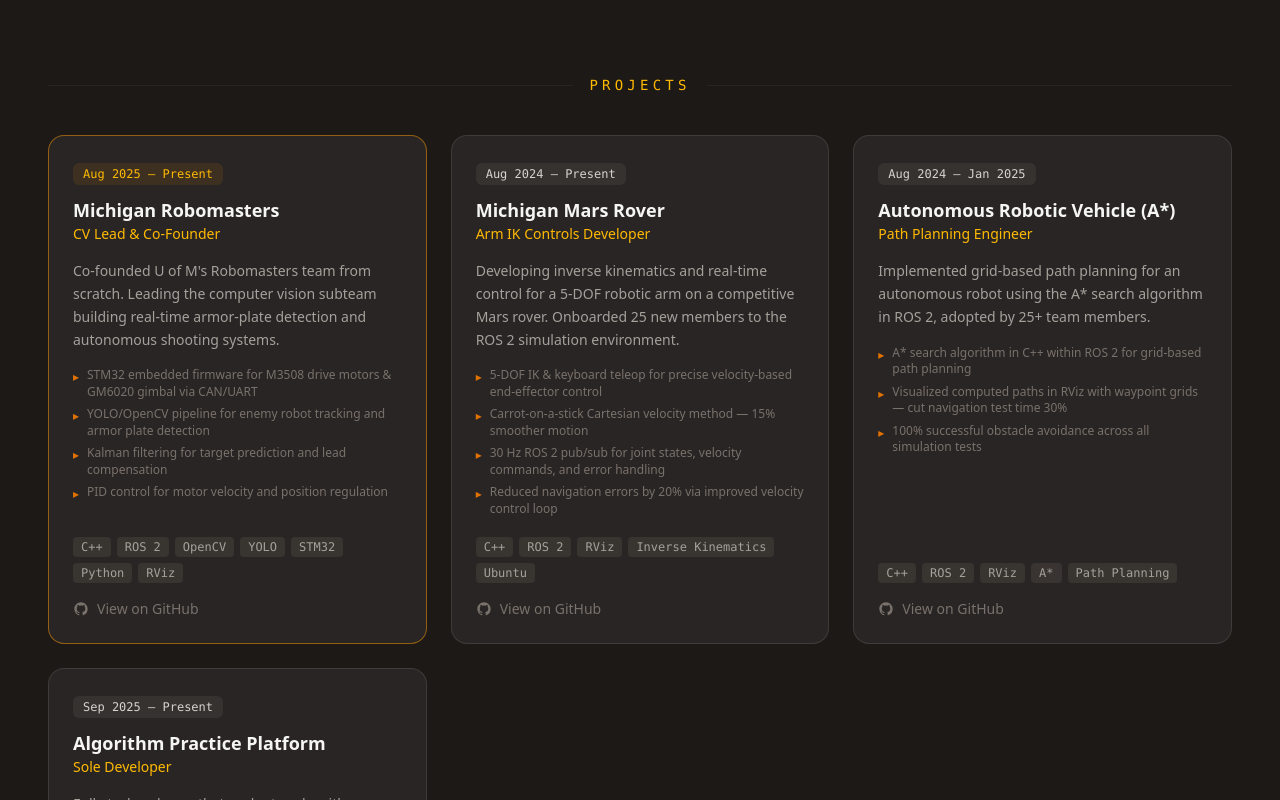
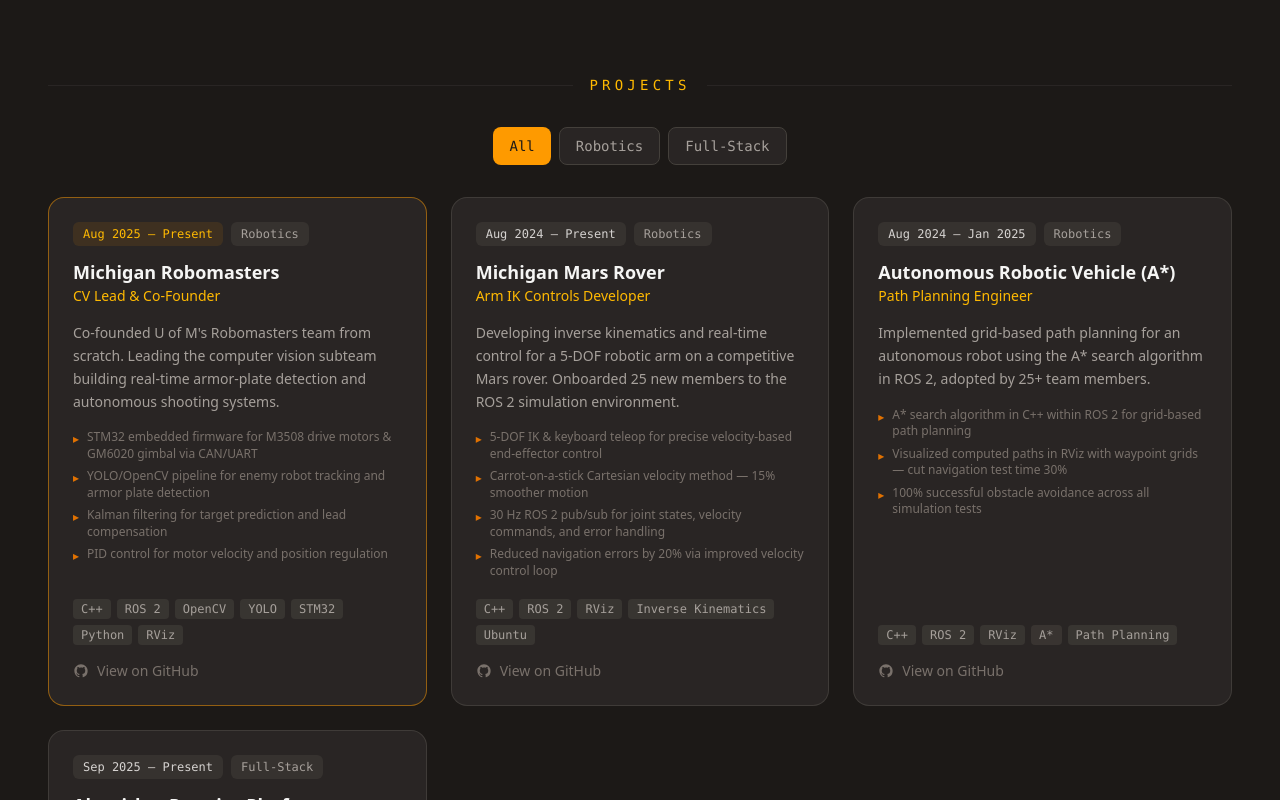
Before and after one commit to tanish200614/my-website, a Next.js app: page / in a window 1280 px wide. Shown: the part 2100-2900 px from the top of the page. Built offline with nearby package versions, Linux system fonts and the light colour scheme.

Commit message:
Add project categories

```diff
--- a/components/Projects.tsx
+++ b/components/Projects.tsx
@@ -1,11 +1,14 @@
 'use client';
 
-import { useRef } from 'react';
-import { motion, useInView } from 'framer-motion';
+import { useRef, useState } from 'react';
+import { motion, useInView, AnimatePresence } from 'framer-motion';
 import { SectionLabel } from './About';
 
-const projects = [
+type Tag = 'All' | 'Robotics' | 'Full-Stack';
+
+const projects: { tag: Tag; title: string; role: string; period: string; description: string; bullets: string[]; stack: string[]; github: string; accent: string; badge: string }[] = [
   {
+    tag: 'Robotics',
     title: 'Michigan Robomasters',
     role: 'CV Lead & Co-Founder',
     period: 'Aug 2025 – Present',
@@ -23,6 +26,7 @@
     badge: 'bg-amber-500/10 text-amber-400',
   },
   {
+    tag: 'Robotics',
     title: 'Michigan Mars Rover',
     role: 'Arm IK Controls Developer',
     period: 'Aug 2024 – Present',
@@ -40,6 +44,7 @@
     badge: 'bg-stone-700/50 text-stone-300',
   },
   {
+    tag: 'Robotics',
     title: 'Autonomous Robotic Vehicle (A*)',
     role: 'Path Planning Engineer',
     period: 'Aug 2024 – Jan 2025',
@@ -56,6 +61,7 @@
     badge: 'bg-stone-700/50 text-stone-300',
   },
   {
+    tag: 'Full-Stack',
     title: 'Algorithm Practice Platform',
     role: 'Sole Developer',
     period: 'Sep 2025 – Present',
@@ -74,25 +80,53 @@
   },
 ];
 
+const TABS: Tag[] = ['All', 'Robotics', 'Full-Stack'];
+
 export default function Projects() {
   const ref = useRef(null);
   const inView = useInView(ref, { once: true, amount: 0.1 });
+  const [active, setActive] = useState<Tag>('All');
+
+  const filtered = active === 'All' ? projects : projects.filter(p => p.tag === active);
 
   return (
     <section id="projects" className="py-28 px-6 lg:px-12 max-w-7xl mx-auto">
       <SectionLabel>Projects</SectionLabel>
 
-      <div ref={ref} className="mt-10 grid md:grid-cols-3 gap-6">
-        {projects.map((p, i) => (
+      {/* Filter tabs */}
+      <div className="mt-8 flex flex-wrap gap-2 justify-center">
+        {TABS.map(tab => (
+          <button
+            key={tab}
+            onClick={() => setActive(tab)}
+            className={`px-4 py-2 rounded-lg text-sm font-medium font-mono transition-all duration-200 ${
+              active === tab
+                ? 'bg-amber-500 text-stone-900'
+                : 'bg-stone-800 text-stone-400 hover:text-amber-400 hover:bg-stone-700 border border-stone-700'
+            }`}
+          >
+            {tab}
+          </button>
+        ))}
+      </div>
+
+      <div ref={ref} className="mt-8 grid md:grid-cols-3 gap-6">
+        <AnimatePresence mode="popLayout">
+          {filtered.map((p, i) => (
             <motion.div
               key={p.title}
-            initial={{ opacity: 0, y: 40 }}
-            animate={inView ? { opacity: 1, y: 0 } : {}}
-            transition={{ duration: 0.6, delay: i * 0.12 }}
+              layout
+              initial={{ opacity: 0, y: 30 }}
+              animate={inView ? { opacity: 1, y: 0 } : { opacity: 0, y: 30 }}
+              exit={{ opacity: 0, scale: 0.95 }}
+              transition={{ duration: 0.35, delay: i * 0.08 }}
               className={`flex flex-col bg-stone-800 border ${p.accent} rounded-2xl p-6 transition-all duration-300 hover:-translate-y-1`}
             >
               <div className="mb-4">
+                <div className="flex items-center gap-2 flex-wrap">
                   <span className={`text-xs font-mono px-2.5 py-1 rounded-md ${p.badge}`}>{p.period}</span>
+                  <span className="text-xs font-mono px-2.5 py-1 rounded-md bg-stone-700/50 text-stone-400">{p.tag}</span>
+                </div>
                 <h3 className="text-stone-100 font-bold text-lg mt-3">{p.title}</h3>
                 <p className="text-amber-400 text-sm font-medium">{p.role}</p>
               </div>
@@ -129,6 +163,7 @@
               </a>
             </motion.div>
           ))}
+        </AnimatePresence>
       </div>
     </section>
   );
```
Also changed, not shown: 1 other file (tests, documents, lock files or other folders). Lines whose indentation alone changed are shown as unchanged.
